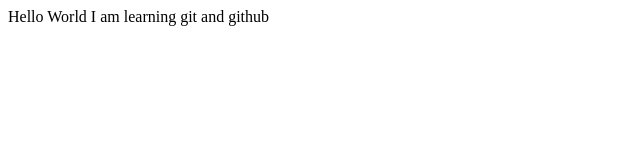
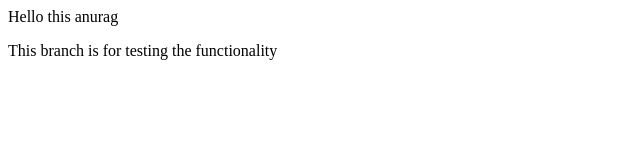
Before and after one commit to anurag8988/Automation_using_Selenium_Java_Demo, a plain HTML site: page index.html in a window 1280 px wide. Shown: the whole page, without its empty margins (0-640 px from the left). Drawn offline with Linux system fonts and the light colour scheme.

Commit message:
Added paragraph

```diff
--- a/index.html
+++ b/index.html
@@ -1,2 +1,2 @@
-
-<p>Hello World I am learning git and github</p>
+<p>Hello this anurag</p>
+<p>This branch is for testing the functionality</p>
```
